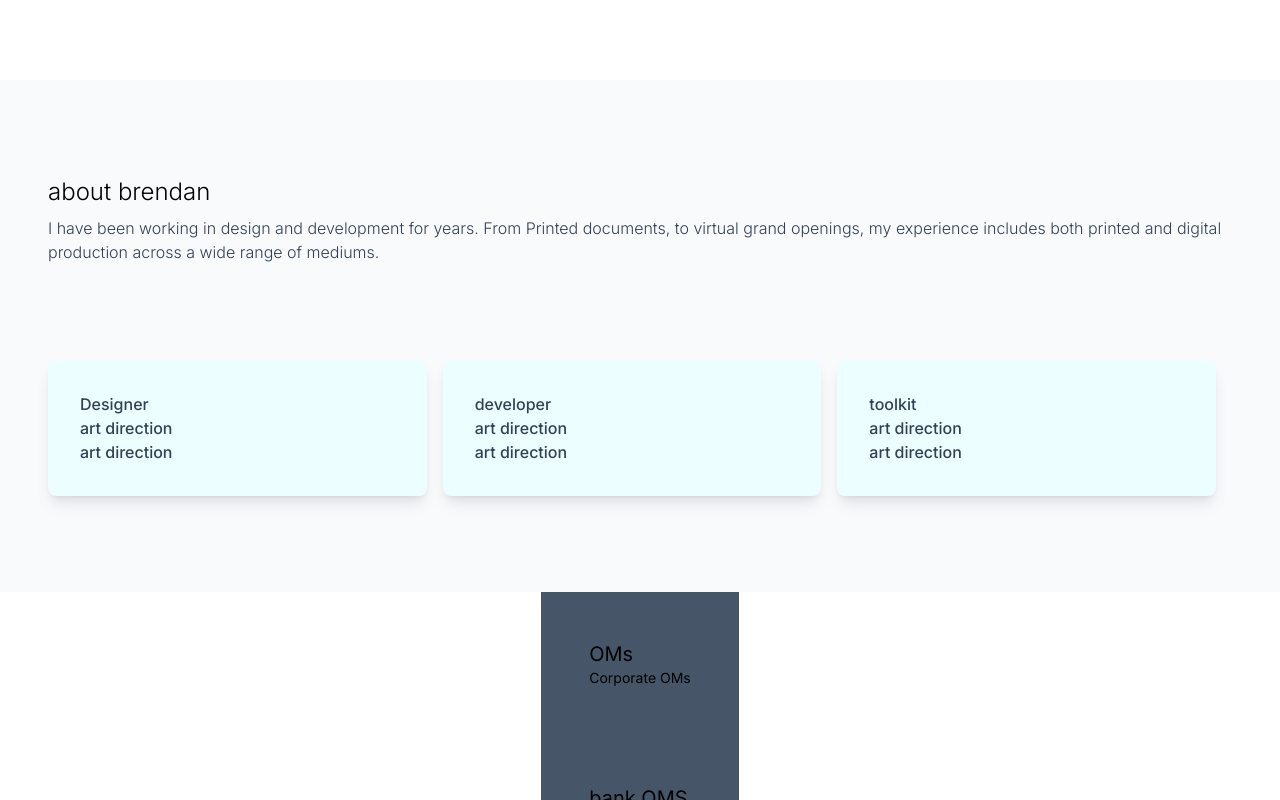
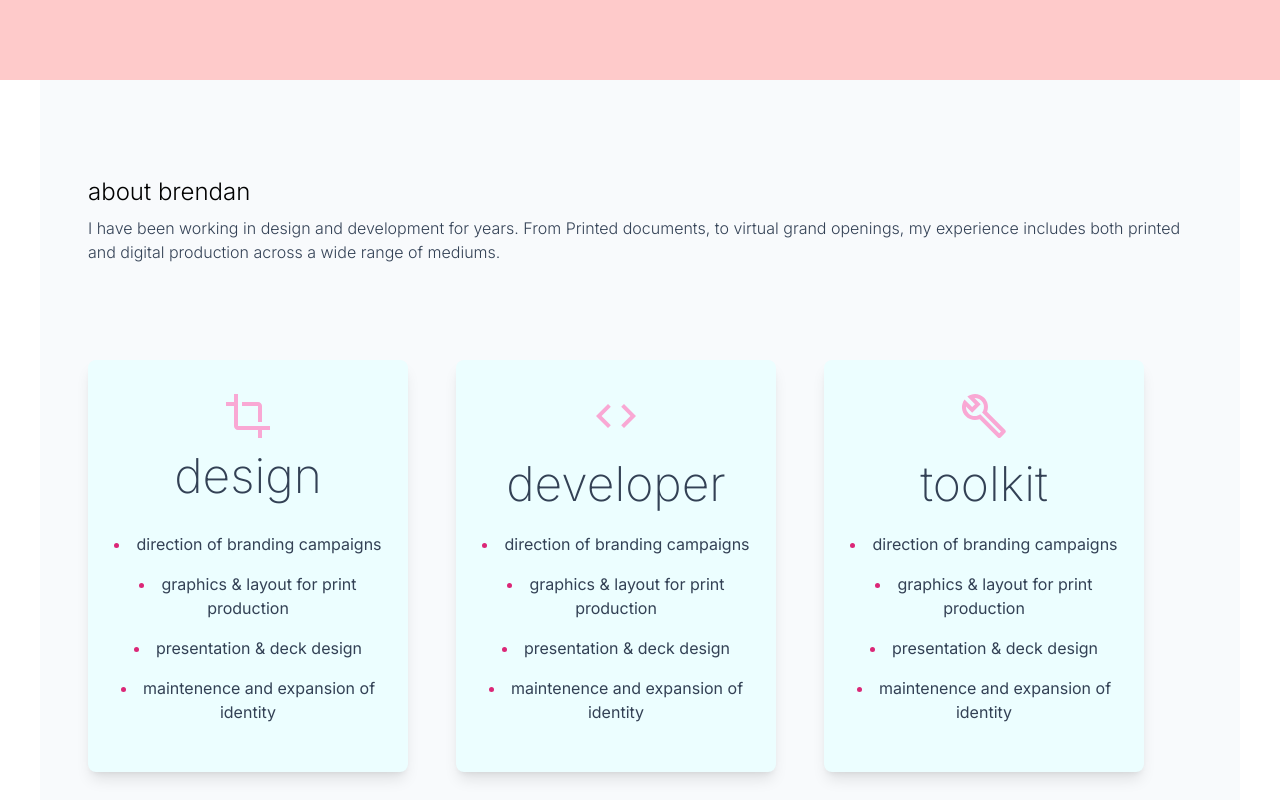
Before and after one commit to BrendanMcBryan/next-cv, a Next.js app: page / in a window 1280 px wide. Shown: the part 720-1520 px from the top of the page. Built offline with nearby package versions, Linux system fonts and the light colour scheme.

Commit message:
about section styling

```diff
--- a/app/globals.css
+++ b/app/globals.css
@@ -26,3 +26,6 @@
     )
     rgb(var(--background-start-rgb));
 } */
+li {
+  margin-bottom: 1em;
+}
--- a/app/sections/about.tsx
+++ b/app/sections/about.tsx
@@ -1,28 +1,65 @@
+import { MdCrop, MdOutlineCode, MdOutlineBuild } from "react-icons/md";
+
+
 export default function aboutSection() {
-  const cardClass = " card flex flex-col bg-cyan-50  w-1/3 rounded-lg shadow-lg me-4 p-8 hover:bg-cyan-100"
+  const cardClass = " card flex flex-col justify-between bg-cyan-50  w-1/3 rounded-lg shadow-lg me-12 py-8 px-4 hover:bg-cyan-100"
+  const titleClass = "font-extralight text-center text-5xl text-slate-700 mb-4"
+  const liClass = " text-slate-700"
+  const iconClass = " text-5xl text-center text-pink-300 mx-auto mb-3"
   return <>
     <section
       className="flex flex-col items-start justify-start bg-slate-50 py-12 "
     >
+      <div className="flex flex-col max-w-[1200px]">
         <div className="p-12 w-full flex-1 flex flex-col justify-start">
           <h2 className="text-2xl font-light mb-2">about brendan</h2>
           <p className="font-light text-slate-700">I have been working in design and development for years. From Printed documents, to virtual grand openings, my experience includes both printed and digital production across a wide range of mediums.</p>
         </div>
-      <div className="p-12 w-full flex-1 flex flex-row ">
+        <div className="p-12 w-fullflex-1 flex flex-row justify-between">
           <div className={cardClass}>
-          <h3 className="font-medium text-slate-700">Designer</h3>
-          <h3 className="font-medium text-slate-700"> art direction</h3>
-          <h3 className="font-medium text-slate-700"> art direction</h3>
+          <MdCrop className={iconClass} />
+            <h3 className="font-extralight text-center text-5xl text-slate-700 mb-8
+            ">design</h3>
+            <ul className="list-disc text-center list-inside marker:text-pink-600">
+              <li className=" text-slate-700">direction of branding campaigns
+              </li>
+              <li className={liClass}>graphics & layout for print production
+              </li>
+              <li className={liClass}>presentation & deck design
+              </li>
+              <li className={liClass}>maintenence and expansion of identity
+              </li>
+            </ul>
           </div>
           <div className={cardClass}>
-          <h3 className="font-medium text-slate-700">developer</h3>
-          <h3 className="font-medium text-slate-700"> art direction</h3>
-          <h3 className="font-medium text-slate-700"> art direction</h3>
+            <MdOutlineCode className={iconClass} />
+
+            <h3 className={titleClass}>developer</h3>
+            <ul className="list-disc text-center list-inside marker:text-pink-600">
+              <li className=" text-slate-700">direction of branding campaigns
+              </li>
+              <li className={liClass}>graphics & layout for print production
+              </li>
+              <li className={liClass}>presentation & deck design
+              </li>
+              <li className={liClass}>maintenence and expansion of identity
+              </li>
+            </ul>
           </div>
           <div className={cardClass}>
-          <h3 className="font-medium text-slate-700">toolkit</h3>
-          <h3 className="font-medium text-slate-700"> art direction</h3>
-          <h3 className="font-medium text-slate-700"> art direction</h3>
+          <MdOutlineBuild className={iconClass} />
+            <h3 className={titleClass}>toolkit</h3>
+            <ul className="list-disc text-center list-inside marker:text-pink-600">
+              <li className=" text-slate-700">direction of branding campaigns
+              </li>
+              <li className={liClass}>graphics & layout for print production
+              </li>
+              <li className={liClass}>presentation & deck design
+              </li>
+              <li className={liClass}>maintenence and expansion of identity
+              </li>
+            </ul>
+          </div>
         </div>
       </div>
 
--- a/app/sections/top.tsx
+++ b/app/sections/top.tsx
@@ -4,8 +4,9 @@ export default function TopSection() {
   return (
 
     <section
-        className="flex flex-col-reverse items-center  min-h-screen  md:flex-row justify-between"
+      className="flex flex-col justify-center w-full min-h-screen bg-red-200"
     >
+      <div className="flex flex-col-reverse items-center max-w-[1200px] mx-auto bg-blue-200 md:flex-row justify-between ">
 
         <div className="p-12 w-full flex-1 flex flex-col justify-center  ">
           <h1 className="text-cyan-900 font-light text-3xl mb-2">brendan mcbryan</h1>
@@ -17,6 +18,7 @@ export default function TopSection() {
         <div className="flex-1 flex flex-col justify-center">
           <div className=' overflow-hidden py-26'><DILogo /></div>
         </div>
+      </div>
     </section>
 
   )
--- a/app/ui/stickysidemenu.tsx
+++ b/app/ui/stickysidemenu.tsx
@@ -13,7 +13,7 @@ export default function StickMenu({ show, setter }: { show: any, setter: any })
   const appendClass = show ? "mr-0" : " mr-[-250px] md:ml-0";
 
 
-  return (<div className='fixed inset-y-0 right-0 flex flex-col items-center justify-center'>
+  return (<div className='fixed inset-y-0 right-0 top-1/3 flex flex-col items-center justify-center'>
     <aside className="flex flex-col p-3 bg-pink-600 rounded-l-lg"
       onMouseEnter={() => {
         setter((oldVal: any) => !oldVal);
--- a/tailwind.config.ts
+++ b/tailwind.config.ts
@@ -27,7 +27,8 @@ const config: Config = {
       animation: {
         'pulse-slow': 'pulse 12s cubic-bezier(0.4, 0, 0.6, 1) infinite;',
         'slide-up': 'slide_up 5s ease 1',
-      }
+      },
+
     },
   },
   plugins: [],
```
Lines whose indentation alone changed are shown as unchanged.
